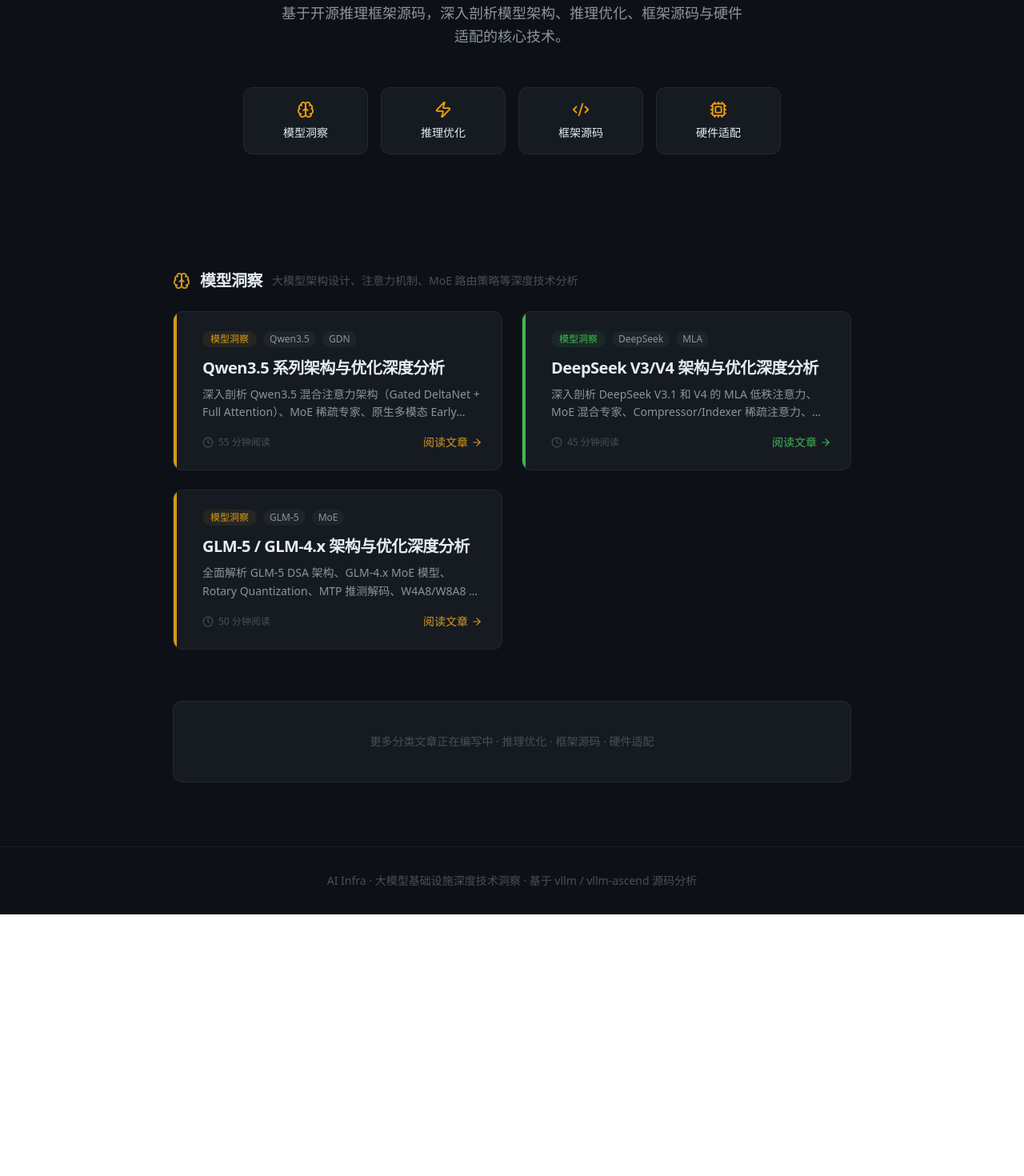
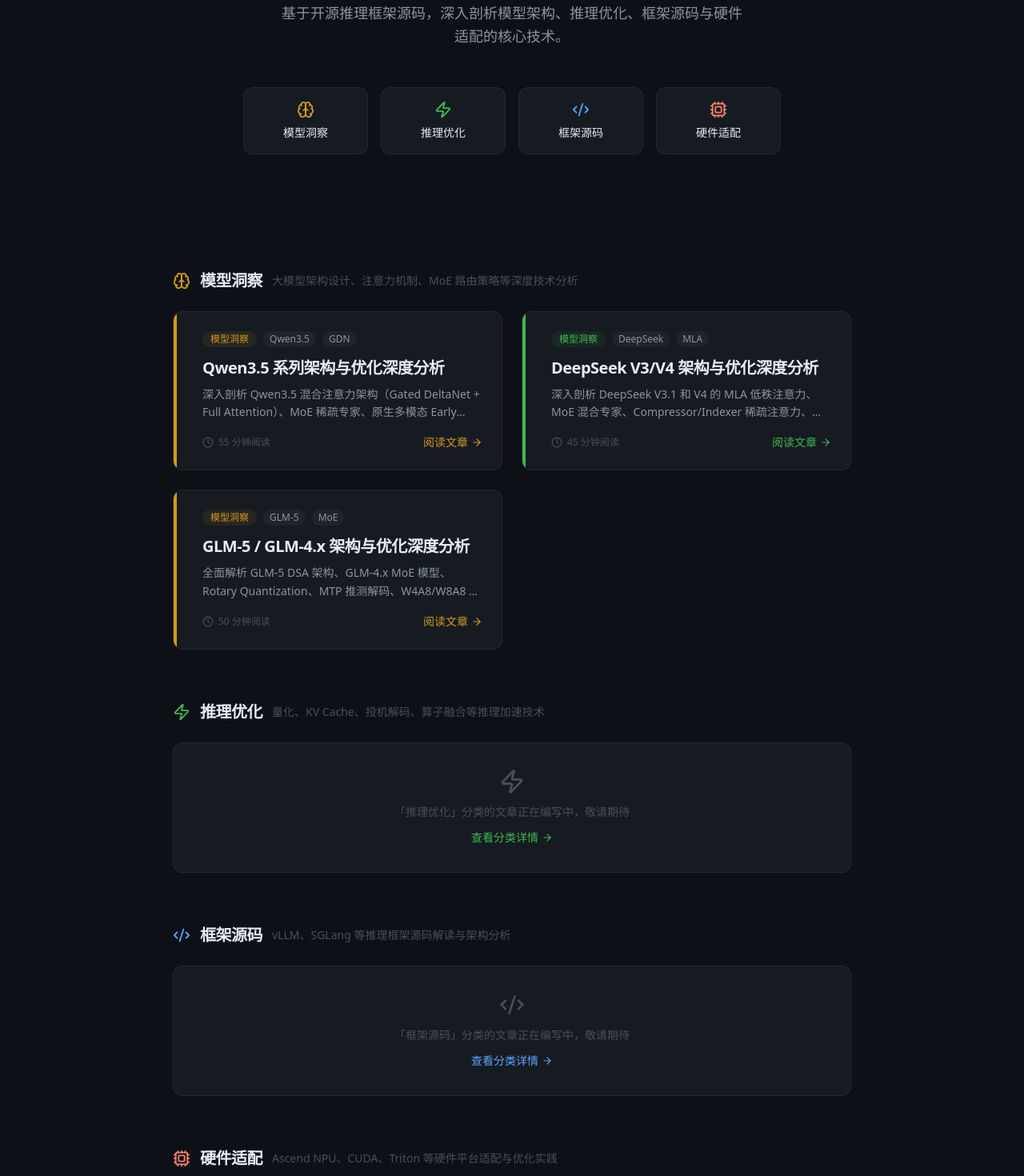
Before and after one commit to lililcode9527/li-Infra-, a React (Vite) app: page / in a window 1280 px wide. Shown: the part 380-1850 px from the top of the page at 80% size. Before the commit the page ends 1523 px from the top, so only its background shows below. Built offline with nearby package versions, Linux system fonts and the light colour scheme.

Commit message:
feat: add category pages for all 4 categories with empty state support

```diff
--- a/src/App.tsx
+++ b/src/App.tsx
@@ -3,6 +3,7 @@
 import HomePage from './pages/HomePage'
 import ArticlePage from './pages/ArticlePage'
 import AboutPage from './pages/AboutPage'
+import CategoryPage from './pages/CategoryPage'
 
 export default function App() {
   return (
@@ -11,6 +12,7 @@
         <Route element={<Layout />}>
           <Route path="/" element={<HomePage />} />
           <Route path="/article/:slug" element={<ArticlePage />} />
+          <Route path="/category/:id" element={<CategoryPage />} />
           <Route path="/about" element={<AboutPage />} />
         </Route>
       </Routes>
--- a/src/components/HeroSection.tsx
+++ b/src/components/HeroSection.tsx
@@ -1,3 +1,4 @@
+import { Link } from 'react-router-dom'
 import { useThemeStore } from '../store/themeStore'
 import { categories } from '../types'
 import { Brain, Zap, Code2, Cpu } from 'lucide-react'
@@ -7,6 +8,13 @@
   Zap,
   Code2,
   Cpu,
+}
+
+const categoryAccents: Record<string, string> = {
+  'model-insight': '#d2991d',
+  'inference-opt': '#3fb950',
+  framework: '#58a6ff',
+  hardware: '#f78166',
 }
 
 export default function HeroSection() {
@@ -50,21 +58,22 @@
         <div className="mx-auto mt-12 grid max-w-2xl grid-cols-2 gap-4 sm:grid-cols-4">
           {categories.map((cat) => {
             const Icon = iconMap[cat.icon] || Brain
+            const accent = categoryAccents[cat.id] || '#d2991d'
             return (
-              <a
+              <Link
                 key={cat.id}
-                href={`#category-${cat.id}`}
+                to={`/category/${cat.id}`}
                 className="flex flex-col items-center gap-2 rounded-xl border p-4 transition-all duration-300 hover:-translate-y-1 hover:shadow-lg"
                 style={{
                   borderColor: isDark ? 'rgba(255,255,255,0.06)' : 'rgba(0,0,0,0.06)',
                   backgroundColor: isDark ? '#161b22' : '#f6f8fa',
                 }}
               >
-                <Icon size={22} className="text-amber-500" />
+                <Icon size={22} style={{ color: accent }} />
                 <span className="text-sm font-medium" style={{ color: isDark ? '#e6edf3' : '#1f2328' }}>
                   {cat.name}
                 </span>
-              </a>
+              </Link>
             )
           })}
         </div>
--- /dev/null
+++ b/src/pages/CategoryPage.tsx
@@ -0,0 +1,150 @@
+import { useParams, Link } from 'react-router-dom'
+import { Brain, Zap, Code2, Cpu, ArrowRight, FolderOpen } from 'lucide-react'
+import { useThemeStore } from '../store/themeStore'
+import { categoryMap, categories } from '../types'
+import { getArticlesByCategory } from '../utils/articles'
+import ArticleCard from '../components/ArticleCard'
+
+const iconMap: Record<string, typeof Brain> = {
+  Brain,
+  Zap,
+  Code2,
+  Cpu,
+}
+
+const categoryAccents: Record<string, string> = {
+  'model-insight': '#d2991d',
+  'inference-opt': '#3fb950',
+  framework: '#58a6ff',
+  hardware: '#f78166',
+}
+
+export default function CategoryPage() {
+  const { id } = useParams<{ id: string }>()
+  const { theme } = useThemeStore()
+  const isDark = theme === 'dark'
+
+  const cat = categoryMap[id as keyof typeof categoryMap]
+  const articles = id ? getArticlesByCategory(id) : []
+  const accent = categoryAccents[id || ''] || '#d2991d'
+  const Icon = cat ? iconMap[cat.icon] || Brain : FolderOpen
+
+  if (!cat) {
+    return (
+      <div className="flex min-h-[60vh] items-center justify-center">
+        <div className="text-center">
+          <FolderOpen size={48} className="mx-auto mb-4" style={{ color: isDark ? '#484f58' : '#8b949e' }} />
+          <h2
+            className="mb-2 text-2xl font-bold"
+            style={{ color: isDark ? '#e6edf3' : '#1f2328' }}
+          >
+            分类不存在
+          </h2>
+          <p className="mb-4" style={{ color: isDark ? '#8b949e' : '#656d76' }}>
+            您访问的分类不存在或已被移除。
+          </p>
+          <Link to="/" className="inline-flex items-center gap-1.5 text-amber-500 hover:text-amber-400">
+            返回首页 <ArrowRight size={14} />
+          </Link>
+        </div>
+      </div>
+    )
+  }
+
+  return (
+    <div className="mx-auto max-w-4xl px-6 py-16">
+      {/* 分类头部 */}
+      <div className="mb-10">
+        <Link
+          to="/"
+          className="mb-6 inline-flex items-center gap-1.5 text-sm transition-colors"
+          style={{ color: isDark ? '#8b949e' : '#656d76' }}
+        >
+          ← 返回首页
+        </Link>
+        <div className="flex items-center gap-4 mb-4">
+          <div
+            className="rounded-xl p-3"
+            style={{ backgroundColor: isDark ? `${accent}15` : `${accent}10` }}
+          >
+            <Icon size={28} style={{ color: accent }} />
+          </div>
+          <div>
+            <h1
+              className="text-3xl font-bold tracking-tight"
+              style={{ color: isDark ? '#e6edf3' : '#1f2328' }}
+            >
+              {cat.name}
+            </h1>
+            <p className="text-sm mt-1" style={{ color: isDark ? '#8b949e' : '#656d76' }}>
+              {cat.description}
+            </p>
+          </div>
+        </div>
+        <div
+          className="h-1 w-16 rounded-full"
+          style={{ backgroundColor: accent }}
+        />
+      </div>
+
+      {/* 文章列表或空状态 */}
+      {articles.length > 0 ? (
+        <div className="grid gap-6 md:grid-cols-2">
+          {articles.map((article, index) => (
+            <ArticleCard key={article.id} article={article} index={index} />
+          ))}
+        </div>
+      ) : (
+        <div
+          className="rounded-xl border p-12 text-center"
+          style={{
+            borderColor: isDark ? 'rgba(255,255,255,0.06)' : 'rgba(0,0,0,0.06)',
+            backgroundColor: isDark ? '#161b22' : '#f6f8fa',
+          }}
+        >
+          <Icon size={40} className="mx-auto mb-4" style={{ color: isDark ? '#484f58' : '#8b949e' }} />
+          <h3
+            className="mb-2 text-lg font-semibold"
+            style={{ color: isDark ? '#e6edf3' : '#1f2328' }}
+          >
+            暂无文章
+          </h3>
+          <p className="mb-6 text-sm" style={{ color: isDark ? '#8b949e' : '#656d76' }}>
+            「{cat.name}」分类的文章正在编写中，敬请期待。
+          </p>
+          <div className="flex flex-wrap items-center justify-center gap-3">
+            {categories.filter((c) => c.id !== id).map((otherCat) => {
+              const otherAccent = categoryAccents[otherCat.id] || '#d2991d'
+              const OtherIcon = iconMap[otherCat.icon] || Brain
+              return (
+                <Link
+                  key={otherCat.id}
+                  to={`/category/${otherCat.id}`}
+                  className="inline-flex items-center gap-1.5 rounded-full border px-3 py-1.5 text-xs font-medium transition-all hover:-translate-y-0.5"
+                  style={{
+                    borderColor: isDark ? 'rgba(255,255,255,0.06)' : 'rgba(0,0,0,0.06)',
+                    color: otherAccent,
+                    backgroundColor: isDark ? `${otherAccent}08` : `${otherAccent}06`,
+                  }}
+                >
+                  <OtherIcon size={14} />
+                  {otherCat.name}
+                </Link>
+              )
+            })}
+            <Link
+              to="/"
+              className="inline-flex items-center gap-1.5 rounded-full border px-3 py-1.5 text-xs font-medium text-amber-500 transition-all hover:-translate-y-0.5"
+              style={{
+                borderColor: isDark ? 'rgba(210,153,29,0.2)' : 'rgba(210,153,29,0.15)',
+                backgroundColor: isDark ? '#d2991d08' : '#d2991d06',
+              }}
+            >
+              ← 返回首页
+            </Link>
+          </div>
+        </div>
+      )}
+    </div>
+  )
+}
--- a/src/pages/HomePage.tsx
+++ b/src/pages/HomePage.tsx
@@ -1,4 +1,5 @@
-import { Brain, Zap, Code2, Cpu } from 'lucide-react'
+import { Link } from 'react-router-dom'
+import { Brain, Zap, Code2, Cpu, ArrowRight } from 'lucide-react'
 import HeroSection from '../components/HeroSection'
 import ArticleCard from '../components/ArticleCard'
 import { useThemeStore } from '../store/themeStore'
@@ -29,13 +30,15 @@
 
       {categories.map((cat) => {
         const catArticles = getArticlesByCategory(cat.id)
-        if (catArticles.length === 0) return null
         const Icon = iconMap[cat.icon] || Brain
         const accent = categoryAccents[cat.id] || '#d2991d'
 
         return (
-          <section key={cat.id} id={`category-${cat.id}`} className="mx-auto max-w-4xl px-6 pb-16">
-            <div className="mb-6 flex items-center gap-3">
+          <section key={cat.id} className="mx-auto max-w-4xl px-6 pb-16">
+            <Link
+              to={`/category/${cat.id}`}
+              className="mb-6 flex items-center gap-3 group"
+            >
               <Icon size={22} style={{ color: accent }} />
               <h2
                 className="text-xl font-bold tracking-tight"
@@ -49,29 +52,43 @@
               >
                 {cat.description}
               </span>
-            </div>
+              <ArrowRight
+                size={16}
+                className="ml-auto opacity-0 group-hover:opacity-100 transition-opacity"
+                style={{ color: accent }}
+              />
+            </Link>
+
+            {catArticles.length > 0 ? (
               <div className="grid gap-6 md:grid-cols-2">
                 {catArticles.map((article, index) => (
                   <ArticleCard key={article.id} article={article} index={index} />
                 ))}
               </div>
-          </section>
-        )
-      })}
-
-      <section className="mx-auto max-w-4xl px-6 pb-20 text-center">
+            ) : (
               <div
-          className="rounded-xl border p-10"
+                className="rounded-xl border p-8 text-center"
                 style={{
                   borderColor: isDark ? 'rgba(255,255,255,0.06)' : 'rgba(0,0,0,0.06)',
                   backgroundColor: isDark ? '#161b22' : '#f6f8fa',
                 }}
               >
+                <Icon size={32} className="mx-auto mb-3" style={{ color: isDark ? '#484f58' : '#8b949e' }} />
                 <p className="text-sm" style={{ color: isDark ? '#484f58' : '#8b949e' }}>
-            更多分类文章正在编写中 · 推理优化 · 框架源码 · 硬件适配
+                  「{cat.name}」分类的文章正在编写中，敬请期待
                 </p>
+                <Link
+                  to={`/category/${cat.id}`}
+                  className="mt-3 inline-flex items-center gap-1 text-sm font-medium"
+                  style={{ color: accent }}
+                >
+                  查看分类详情 <ArrowRight size={14} />
+                </Link>
               </div>
+            )}
           </section>
+        )
+      })}
     </div>
   )
 }
```
Lines whose indentation alone changed are shown as unchanged.
